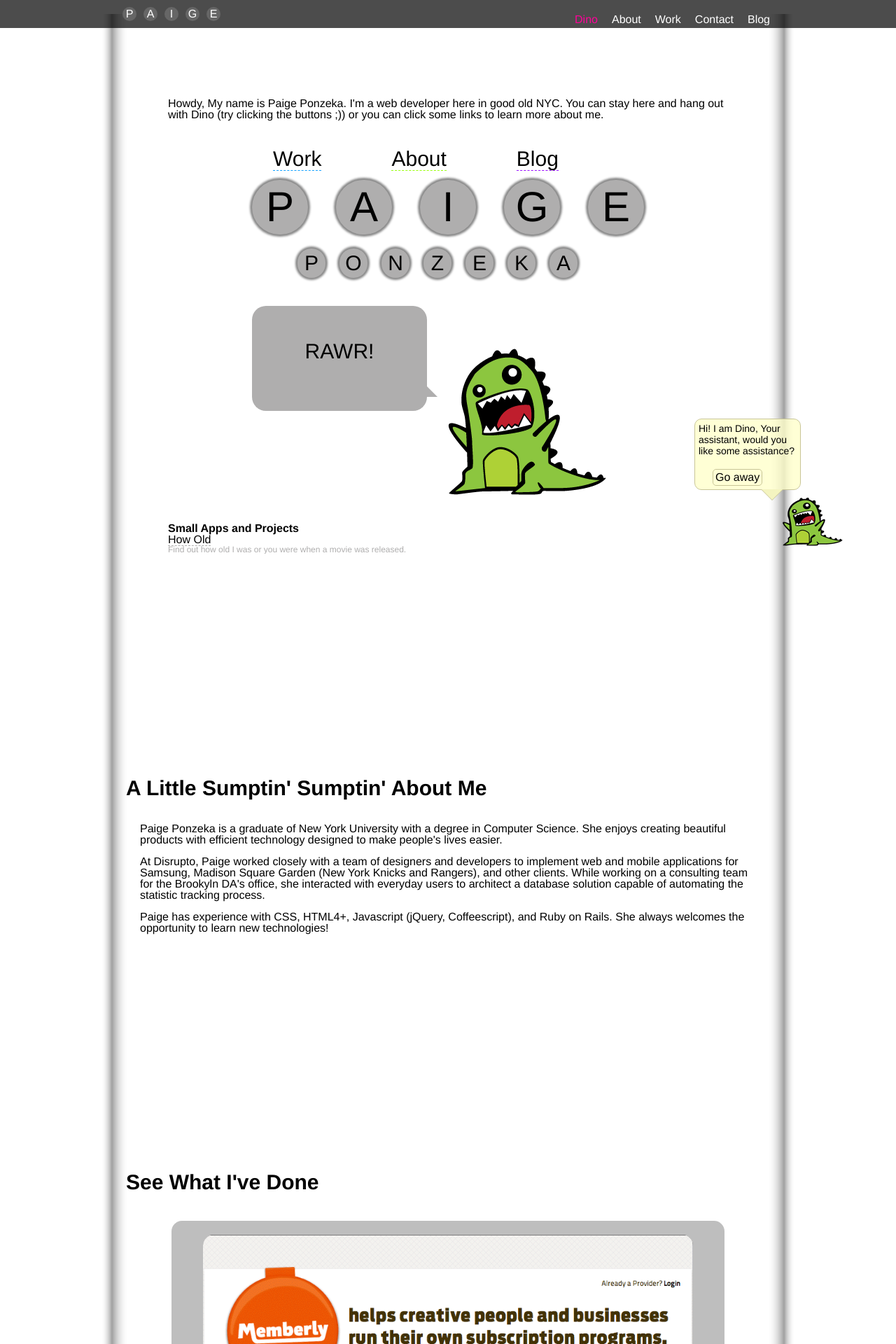
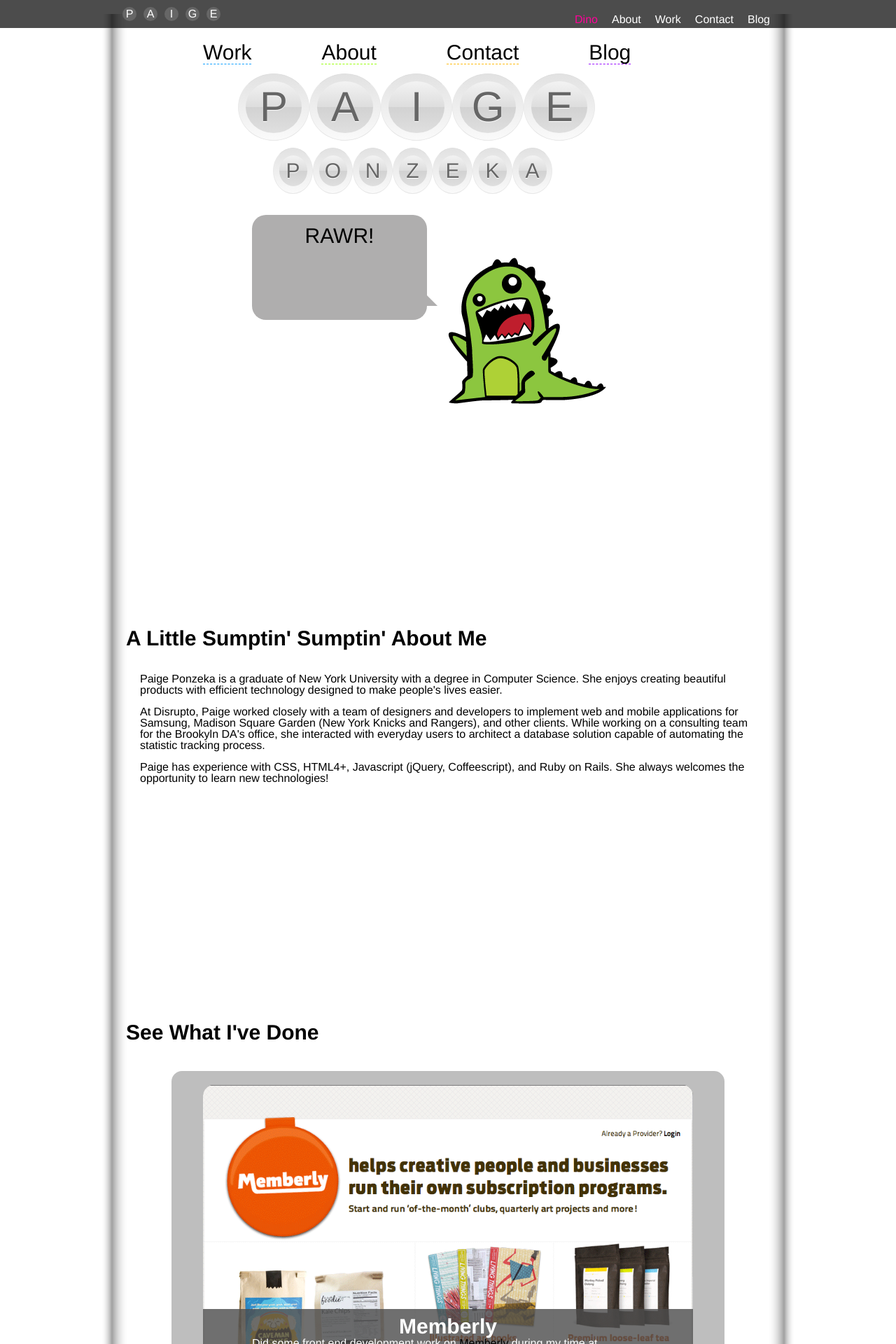
Before and after one commit to PaigePonzeka/Resume_site, a PHP site: page / in a window 1280 px wide. Shown: the top 1920 px of the page at 70% size. Run offline with PHP 8.4, Linux system fonts and the light colour scheme; some libraries are stand-ins or nearby versions.

Commit message:
Updated styling on Paige Ponzeka Logo

```diff
--- a/public/index.html
+++ b/public/index.html
@@ -40,9 +40,6 @@
     </div>
     <div id='wrapper'>
       <section id='dino'>
-        <p class='summary'>
-          Howdy, My name is Paige Ponzeka. I'm a web developer here in good old NYC. You can stay here and hang out with Dino (try clicking the buttons ;)) or you can click some links to learn more about me.
-        </p>
         <div id='top_nav'>
           <ul>
             <li class='light_blue'>
@@ -51,6 +48,9 @@
             <li class='lime_green'>
               <a href='#about'>About</a>
             </li>
+            <li class='amber'>
+              <a href='#contact'>Contact</a>
+            </li>
             <li class='purple'>
               <a href='http://hello.ponzeka.com'>Blog</a>
             </li>
@@ -58,20 +58,44 @@
         </div>
         <div id='name_banner'>
           <ul id='first_name'>
-            <li class='blue'>P</li>
-            <li class='lime_green'>A</li>
-            <li class='purple'>I</li>
-            <li class='pink'>G</li>
-            <li class='amber'>E</li>
+            <li class='indent blue'>
+              <div class='minimal-indent'>P</div>
+            </li>
+            <li class='indent lime_green'>
+              <div class='minimal-indent'>A</div>
+            </li>
+            <li class='indent purple'>
+              <div class='minimal-indent'>I</div>
+            </li>
+            <li class='indent pink'>
+              <div class='minimal-indent'>G</div>
+            </li>
+            <li class='indent amber'>
+              <div class='minimal-indent'>E</div>
+            </li>
           </ul>
           <ul id='last_name'>
-            <li class='maroon'>P</li>
-            <li class='yellow'>O</li>
-            <li class='red'>N</li>
-            <li class='dark_blue'>Z</li>
-            <li class='dark_purple'>E</li>
-            <li class='dark_red'>K</li>
-            <li class='seagreen'>A</li>
+            <li class='indent maroon'>
+              <div class='minimal-indent'>P</div>
+            </li>
+            <li class='indent yellow'>
+              <div class='minimal-indent'>O</div>
+            </li>
+            <li class='indent red'>
+              <div class='minimal-indent'>N</div>
+            </li>
+            <li class='indent dark_blue'>
+              <div class='minimal-indent'>Z</div>
+            </li>
+            <li class='indent dark_purple'>
+              <div class='minimal-indent'>E</div>
+            </li>
+            <li class='indent dark_red'>
+              <div class='minimal-indent'>K</div>
+            </li>
+            <li class='indent seagreen'>
+              <div class='minimal-indent'>A</div>
+            </li>
           </ul>
         </div>
         <div id='dino_container'>
@@ -89,11 +113,11 @@
               <li class='rawr'>
                 <ul>
                   <li class='default'>RAWR!</li>
-                  <li class='hide message1'>RAWR, My Dear Watson.</li>
-                  <li class='hide message2'>Rawr, bro. Just Rawr!</li>
-                  <li class='hide message3'>rawr. :(</li>
-                  <li class='hide message4'>Rawr?</li>
-                  <li class='hide message5'>RaWr! \m/</li>
+                  <li class='hide message1'>Om Nom Nom</li>
+                  <li class='hide message2'>Rawr means I love you in Dinosaur!</li>
+                  <li class='hide message3'>If You're Happy and you know it clap your...oh.</li>
+                  <li class='hide message4'>If Time is Money, Then Are ATM's Time Machines?</li>
+                  <li class='hide message5'>We all have a dinosaur deep within us just trying to get out.</li>
                 </ul>
               </li>
             </ul>
@@ -104,15 +128,6 @@
             <div class='hide' id='dino_hat'></div>
           </div>
           <div id='dino'></div>
-        </div>
-        <div id='small_nav'>
-          <h4>Small Apps and Projects</h4>
-          <ul>
-            <li>
-              <a href='http://paige.ponzeka.com/how_old'>How Old</a>
-              <p>Find out how old I was or you were when a movie was released.</p>
-            </li>
-          </ul>
         </div>
       </section>
       <section id='about'>
@@ -301,6 +316,15 @@
           </div>
         </div>
       </section>
+      <div id='small_nav'>
+        <h4>Small Apps and Projects</h4>
+        <ul>
+          <li>
+            <a href='http://paige.ponzeka.com/how_old'>How Old</a>
+            <p>Find out how old I was or you were when a movie was released.</p>
+          </li>
+        </ul>
+      </div>
       <section id='contact'>
         <a name='contact'></a>
         <h1>Talk to Me</h1>
@@ -342,13 +366,19 @@
               </a>
               <a href='http://www.linkedin.com/in/paigeponzeka'>Recruit Me</a>
             </li>
+            <li>
+              <a href='http://pinterest.com/paigeponzeka/'>
+                <img src='./images/social_icons/pinterest.png' />
+              </a>
+              <a href='http://pinterest.com/paigeponzeka/'>Pin Me</a>
+            </li>
           </ul>
         </article>
       </section>
     </div>
   </body>
 </html>
-<div id='little_dino_container'>
+<div class='hide' id='little_dino_container'>
   <div id='little_dino_bubble'>
     <div id='little_dino_bubble_content'>
       <p class='message'></p>
--- a/public/scripts/launch.js
+++ b/public/scripts/launch.js
@@ -1,22 +1,18 @@
 (function() {
-  var changeDino, changeSlideshowPage, createDinoMessagesArray, current_view, dino_messages, getAccessoryClass, getHatClass, getMessage, getMessageClass, getRandomMessage, hideLittleDino, resetDino, setDinoAccessory, setDinoColor, setDinoHat, setSlideSelected, setSlideshowPages, setSpeechBubble, showLittleDino, showLittleDinoMessage, slideshowDisableNext, slideshowDisablePrevious, slideshowEnableNext, slideshowEnablePrevious, slideshow_next, slideshow_previous;
+  var changeDino, changeSlideshowPage, createDinoMessagesArray, current_view, dino_messages, getAccessoryClass, getHatClass, getMessage, getMessageClass, getRandomMessage, resetDino, setDinoAccessory, setDinoColor, setDinoHat, setSlideSelected, setSlideshowPages, setSpeechBubble, slideshowDisableNext, slideshowDisablePrevious, slideshowEnableNext, slideshowEnablePrevious, slideshow_next, slideshow_previous;
 
   current_view = "dino";
 
   dino_messages = [];
 
   $(document).ready(function() {
-    dino_messages = createDinoMessagesArray();
-    showLittleDinoMessage();
     $(window).scroll(function() {
       var inview_id;
       inview_id = $('section:in-viewport').attr('id');
       if (current_view !== inview_id) {
         current_view = inview_id;
-        console.log(inview_id);
         $("nav ul li a").removeClass('active');
-        $("nav ul li." + inview_id + " a").addClass('active');
-        return showLittleDino();
+        return $("nav ul li." + inview_id + " a").addClass('active');
       }
     });
     $('#top_nav ul li').hover((function() {
@@ -133,25 +129,6 @@
     }
   };
 
-  showLittleDinoMessage = function() {
-    $('#little_dino_bubble').hide();
-    $('#little_dino_bubble_content p.message').text(getMessage());
-    return $('#little_dino_bubble').fadeIn(200);
-  };
-
-  hideLittleDino = function() {
-    $('#little_dino_bubble').hide();
-    $('#little_dino').fadeOut(300);
-    return $('#little_dino_container').hide();
-  };
-
-  showLittleDino = function() {
-    $('#little_dino_bubble').hide();
-    $('#little_dino_container').show();
-    $('#little_dino').show();
-    return showLittleDinoMessage();
-  };
-
   getAccessoryClass = function(listItem) {
     return "acc" + ($(listItem).index() + 1);
   };
@@ -175,6 +152,9 @@
     } else if ($(nav_item).hasClass("purple")) {
       $('#first_name li:eq(2)').click();
       $('#last_name li:eq(4)').click();
+    } else if ($(nav_item).hasClass("amber")) {
+      $('#first_name li:eq(4)').click();
+      $('#last_name li:eq(1)').click();
     }
     nav_item_class = $(nav_item).attr('class');
     setDinoColor(nav_item_class);
--- a/public/styles/launch.css
+++ b/public/styles/launch.css
@@ -1,3 +1,57 @@
+/* Buttons */
+/* minimal indent */
+.indent {
+  background-color: #e2e2e2;
+  background-image: -webkit-linear-gradient(top, #e2e2e2, #fafafa);
+  background-image: -moz-linear-gradient(top, #e2e2e2, #fafafa);
+  background-image: -ms-linear-gradient(top, #e2e2e2, #fafafa);
+  background-image: -o-linear-gradient(top, #e2e2e2, #fafafa);
+  background-image: linear-gradient(top, #e2e2e2, #fafafa);
+  /*background-image: -webkit-gradient(linear, left pos, left bottom, color-stop(0%, color1), color-stop(100%, color2)) */
+  border-bottom: 1px solid #e7e7e7;
+  border-left: 1px solid #eaeaea;
+  border-right: 1px solid #eaeaea;
+  border-top: 1px solid #dfdfdf;
+  -webkit-border-radius: 50%;
+  -moz-border-radius: 50%;
+  border-radius: 50%;
+  margin: 50px auto 0;
+  padding: 10px 0;
+  width: 100px; }
+
+.minimal-indent {
+  margin: 0 auto;
+  background-color: #f3f3f3;
+  background-image: -webkit-gradient(linear, left top, left bottom, color-stop(0%, #f3f3f3), color-stop(50%, #dddddd), color-stop(50%, #d2d2d2), color-stop(100%, #dfdfdf));
+  background-image: -webkit-linear-gradient(top, #f3f3f3 0%, #dddddd 50%, #d2d2d2 50%, #dfdfdf 100%);
+  background-image: -moz-linear-gradient(top, #f3f3f3 0%, #dddddd 50%, #d2d2d2 50%, #dfdfdf 100%);
+  background-image: -ms-linear-gradient(top, #f3f3f3 0%, #dddddd 50%, #d2d2d2 50%, #dfdfdf 100%);
+  background-image: -o-linear-gradient(top, #f3f3f3 0%, #dddddd 50%, #d2d2d2 50%, #dfdfdf 100%);
+  background-image: linear-gradient(top, #f3f3f3 0%, #dddddd 50%, #d2d2d2 50%, #dfdfdf 100%);
+  -webkit-border-radius: 50%;
+  -moz-border-radius: 50%;
+  border-radius: 50%;
+  color: #666666;
+  padding: 7px 0;
+  text-shadow: 0 1px 1px white;
+  width: 80px; }
+  .minimal-indent:hover {
+    background-color: #e5e5e5;
+    background-image: -webkit-gradient(linear, left top, left bottom, color-stop(0%, #e5e5e5), color-stop(50%, #d1d1d1), color-stop(50%, #c4c4c4), color-stop(100%, #b8b8b8));
+    background-image: -webkit-linear-gradient(top, #e5e5e5 0%, #d1d1d1 50%, #c4c4c4 50%, #b8b8b8 100%);
+    background-image: -moz-linear-gradient(top, #e5e5e5 0%, #d1d1d1 50%, #c4c4c4 50%, #b8b8b8 100%);
+    background-image: -ms-linear-gradient(top, #e5e5e5 0%, #d1d1d1 50%, #c4c4c4 50%, #b8b8b8 100%);
+    background-image: -o-linear-gradient(top, #e5e5e5 0%, #d1d1d1 50%, #c4c4c4 50%, #b8b8b8 100%);
+    background-image: linear-gradient(top, #e5e5e5 0%, #d1d1d1 50%, #c4c4c4 50%, #b8b8b8 100%);
+    -webkit-box-shadow: inset 0 1px 0 0 #f2f2f2, 0 1px 0 0 #c9c9c9, 0 -1px 2px 1px #e3e3e3;
+    -moz-box-shadow: inset 0 1px 0 0 #f2f2f2, 0 1px 0 0 #c9c9c9, 0 -1px 2px 1px #e3e3e3;
+    box-shadow: inset 0 1px 0 0 #f2f2f2, 0 1px 0 0 #c9c9c9, 0 -1px 2px 1px #e3e3e3;
+    cursor: pointer; }
+  .minimal-indent:active {
+    -webkit-box-shadow: inset 0 0 30px 0 #999999, 0 1px 0 0 white;
+    -moz-box-shadow: inset 0 0 30px 0 #999999, 0 1px 0 0 white;
+    box-shadow: inset 0 0 30px 0 #999999, 0 1px 0 0 white; }
+
 a {
   text-decoration: none;
   border-bottom: 1px dashed #afaeae;
@@ -146,6 +200,8 @@ body {
   #wrapper section {
     margin: 20px;
     padding: 100px 0 200px 0; }
+    #wrapper section#dino {
+      padding-top: 20px; }
     #wrapper section h1 {
       font-size: 30px; }
     #wrapper section article {
@@ -159,76 +215,95 @@ body {
     #wrapper #name_banner ul li {
       float: left;
       margin-top: 10px;
-      background: #afaeae;
       text-align: center;
-      cursor: pointer;
-      -moz-box-shadow: 0 0 3px 3px #888888;
-      -webkit-box-shadow: 0 0 3px 3px #888888;
-      box-shadow: 0 0 3px 3px #888888; }
-      #wrapper #name_banner ul li:hover, #wrapper #name_banner ul li.active {
-        -moz-box-shadow: inset 0 0 10px black;
-        -webkit-box-shadow: inset 0 0 10px black;
-        box-shadow: inset 0 0 10px black; }
-      #wrapper #name_banner ul li.active {
-        -moz-box-shadow: inset 0 0 10px black;
-        -webkit-box-shadow: inset 0 0 10px black;
-        box-shadow: inset 0 0 10px black; }
-        #wrapper #name_banner ul li.active.blue {
+      cursor: pointer; }
+      #wrapper #name_banner ul li.blue.active.indent {
+        background-image: -webkit-linear-gradient(top, #0085db, #0066a8);
+        background-image: -moz-linear-gradient(top, #0085db, #0066a8);
+        background-image: -ms-linear-gradient(top, #0085db, #0066a8);
+        background-image: -o-linear-gradient(top, #0085db, #0066a8);
+        background-image: linear-gradient(top, #0085db, #0066a8);
+        /*background-image: -webkit-gradient(linear, left pos, left bottom, color-stop(0%, color1), color-stop(100%, color2)) */ }
+      #wrapper #name_banner ul li.blue.active .minimal-indent {
         background: #0fa1ff;
         color: white; }
-        #wrapper #name_banner ul li.active.purple {
+      #wrapper #name_banner ul li.purple.active.indent {
+        background-image: -webkit-linear-gradient(top, #7a00cc, #5c0099);
+        background-image: -moz-linear-gradient(top, #7a00cc, #5c0099);
+        background-image: -ms-linear-gradient(top, #7a00cc, #5c0099);
+        background-image: -o-linear-gradient(top, #7a00cc, #5c0099);
+        background-image: linear-gradient(top, #7a00cc, #5c0099);
+        /*background-image: -webkit-gradient(linear, left pos, left bottom, color-stop(0%, color1), color-stop(100%, color2)) */ }
+      #wrapper #name_banner ul li.purple.active .minimal-indent {
         background: #9900ff;
         color: white; }
-        #wrapper #name_banner ul li.active.lime_green {
+      #wrapper #name_banner ul li.lime_green.active.indent {
+        background-image: -webkit-linear-gradient(top, #7acc00, #5c9900);
+        background-image: -moz-linear-gradient(top, #7acc00, #5c9900);
+        background-image: -ms-linear-gradient(top, #7acc00, #5c9900);
+        background-image: -o-linear-gradient(top, #7acc00, #5c9900);
+        background-image: linear-gradient(top, #7acc00, #5c9900);
+        /*background-image: -webkit-gradient(linear, left pos, left bottom, color-stop(0%, color1), color-stop(100%, color2)) */ }
+      #wrapper #name_banner ul li.lime_green.active .minimal-indent {
         background: #99ff00;
         color: white; }
-        #wrapper #name_banner ul li.active.pink {
+      #wrapper #name_banner ul li.pink.active.indent {
+        background-image: -webkit-linear-gradient(top, #cc007a, #99005c);
+        background-image: -moz-linear-gradient(top, #cc007a, #99005c);
+        background-image: -ms-linear-gradient(top, #cc007a, #99005c);
+        background-image: -o-linear-gradient(top, #cc007a, #99005c);
+        background-image: linear-gradient(top, #cc007a, #99005c);
+        /*background-image: -webkit-gradient(linear, left pos, left bottom, color-stop(0%, color1), color-stop(100%, color2)) */ }
+      #wrapper #name_banner ul li.pink.active .minimal-indent {
         background: #ff0099;
         color: white; }
-        #wrapper #name_banner ul li.active.amber {
+      #wrapper #name_banner ul li.amber.active.indent {
+        background-image: -webkit-linear-gradient(top, #cc9600, #997100);
+        background-image: -moz-linear-gradient(top, #cc9600, #997100);
+        background-image: -ms-linear-gradient(top, #cc9600, #997100);
+        background-image: -o-linear-gradient(top, #cc9600, #997100);
+        background-image: linear-gradient(top, #cc9600, #997100);
+        /*background-image: -webkit-gradient(linear, left pos, left bottom, color-stop(0%, color1), color-stop(100%, color2)) */ }
+      #wrapper #name_banner ul li.amber.active .minimal-indent {
         background: #ffbc00;
         color: white; }
-        #wrapper #name_banner ul li.active.maroon {
+      #wrapper #name_banner ul li.maroon.active .minimal-indent {
         background: #a60065;
         color: white; }
-        #wrapper #name_banner ul li.active.yellow {
-          background: #fffa00;
+      #wrapper #name_banner ul li.yellow.active .minimal-indent {
+        background: #cc9600;
         color: white; }
-        #wrapper #name_banner ul li.active.red {
+      #wrapper #name_banner ul li.red.active .minimal-indent {
         background: #ff00dd;
         color: white; }
-        #wrapper #name_banner ul li.active.dark_blue {
+      #wrapper #name_banner ul li.dark_blue.active .minimal-indent {
         background: #3200ff;
         color: white; }
-        #wrapper #name_banner ul li.active.dark_purple {
+      #wrapper #name_banner ul li.dark_purple.active .minimal-indent {
         background: #6300a6;
         color: white; }
-        #wrapper #name_banner ul li.active.dark_red {
+      #wrapper #name_banner ul li.dark_red.active .minimal-indent {
         background: #a60010;
         color: white; }
-        #wrapper #name_banner ul li.active.seagreen {
-          background: #00ffdc;
+      #wrapper #name_banner ul li.seagreen.active .minimal-indent {
+        background: #5c9900;
         color: white; }
   #wrapper #name_banner #first_name {
     width: 600px; }
     #wrapper #name_banner #first_name li {
-      font-size: 60px;
-      margin: 10px 20px;
-      width: 80px;
-      padding: 9px 0;
-      -webkit-border-radius: 80px;
-      -moz-border-radius: 80px;
-      border-radius: 80px; }
+      font-size: 60px; }
+      #wrapper #name_banner #first_name li.indent {
+        width: 100px; }
+        #wrapper #name_banner #first_name li.indent .minimal-indent {
+          width: 80px; }
   #wrapper #name_banner #last_name {
-    width: 450px; }
+    width: 500px; }
     #wrapper #name_banner #last_name li {
-      font-size: 30px;
-      width: 40px;
-      margin: 10px;
-      padding: 6px 0;
-      -webkit-border-radius: 20px;
-      -moz-border-radius: 20px;
-      border-radius: 20px; }
+      font-size: 30px; }
+      #wrapper #name_banner #last_name li.indent {
+        width: 55px; }
+        #wrapper #name_banner #last_name li.indent .minimal-indent {
+          width: 40px; }
   #wrapper #home {
     padding-bottom: 250px;
     padding-top: 100px; }
@@ -247,14 +322,13 @@ body {
       left: 25%;
       top: 30px; }
       #wrapper #dino_container #dino_bubble #dino_bubble_content {
-        padding: 20px; }
+        padding: 15px 10px 0px 10px; }
         #wrapper #dino_container #dino_bubble #dino_bubble_content .rawr {
           font-size: 30px;
-          text-align: center;
-          padding-top: 30px; }
+          text-align: center; }
         #wrapper #dino_container #dino_bubble #dino_bubble_content p {
-          font-size: 18px;
-          line-height: 20px; }
+          font-size: 16px;
+          line-height: 18px; }
       #wrapper #dino_container #dino_bubble #dino_bubble_triangle {
         content: "";
         display: block;
@@ -324,7 +398,7 @@ body {
     overflow: hidden; }
     #wrapper #top_nav ul {
       margin: 20px auto 0 auto;
-      width: 600px; }
+      width: 800px; }
       #wrapper #top_nav ul li {
         padding-bottom: 5px;
         float: left;
@@ -342,6 +416,10 @@ body {
           border-color: #9900ff; }
           #wrapper #top_nav ul li.purple a:hover {
             color: #9900ff; }
+        #wrapper #top_nav ul li.amber a {
+          border-color: #ffbc00; }
+          #wrapper #top_nav ul li.amber a:hover {
+            color: #ffbc00; }
   #wrapper #small_nav {
     clear: both;
     overflow: hidden;
@@ -352,19 +430,21 @@ body {
       #wrapper #small_nav ul li p {
         color: #afaeae;
         font-size: 12px; }
-  #wrapper #social_links {
-    cursor: pointer; }
   #wrapper #social_links li {
     height: 50px;
     margin: 10px 0;
     cursor: pointer; }
+    #wrapper #social_links li:hover {
+      cursor: pointer; }
       #wrapper #social_links li:hover img {
+        cursor: pointer;
         -webkit-transform: rotate(-360deg);
         -moz-transform: rotate(-360deg);
         -webkit-transition: -webkit-transform 0.5s ease-in;
         -moz-transition: -moz-transform 0.5s ease-in; }
       #wrapper #social_links li:hover a {
-        color: black; }
+        color: black;
+        cursor: pointer; }
     #wrapper #social_links li a {
       cursor: pointer;
       color: #707070;
```
Also changed, not shown: styles/launch.css.sass (+128 -59 lines), 2 other files. Lines whose indentation alone changed are shown as unchanged.
